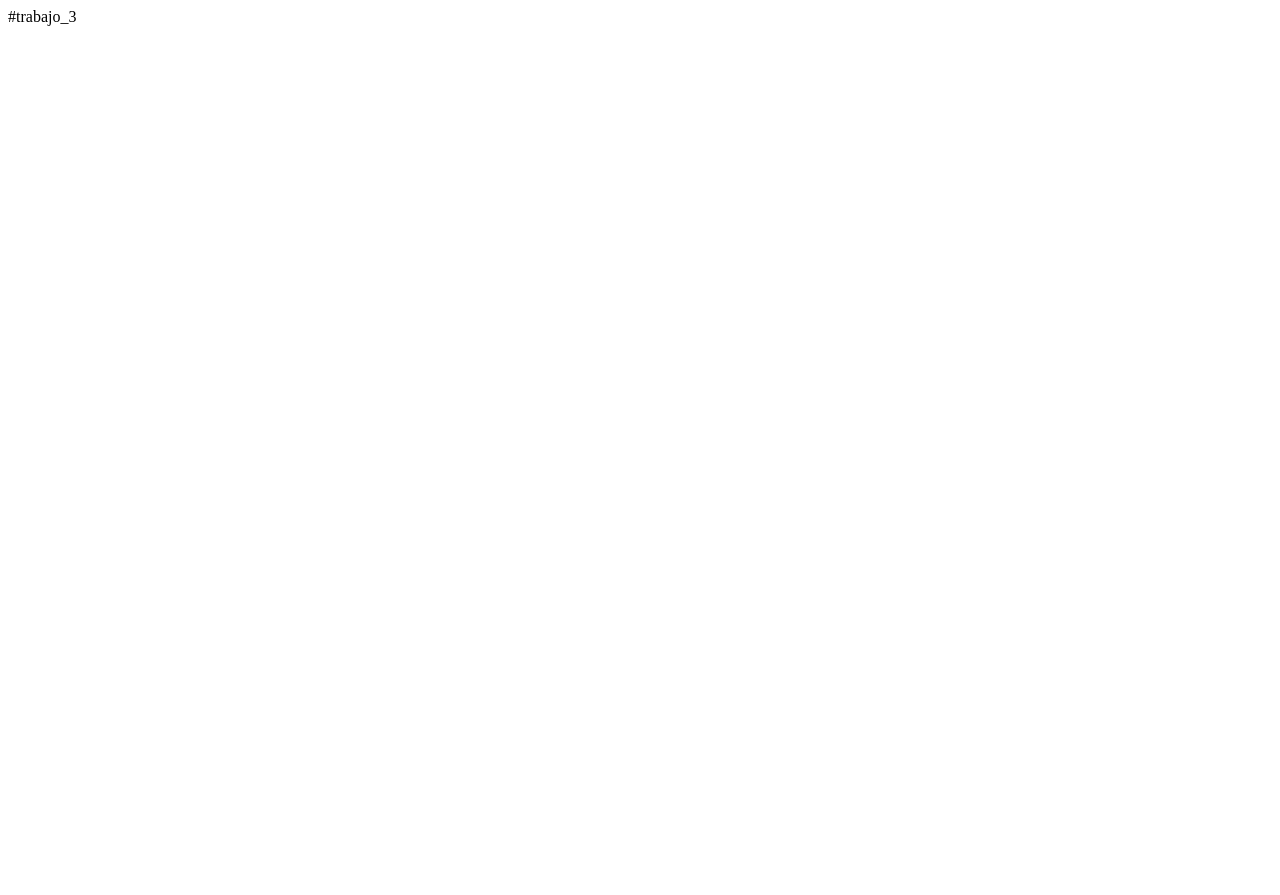
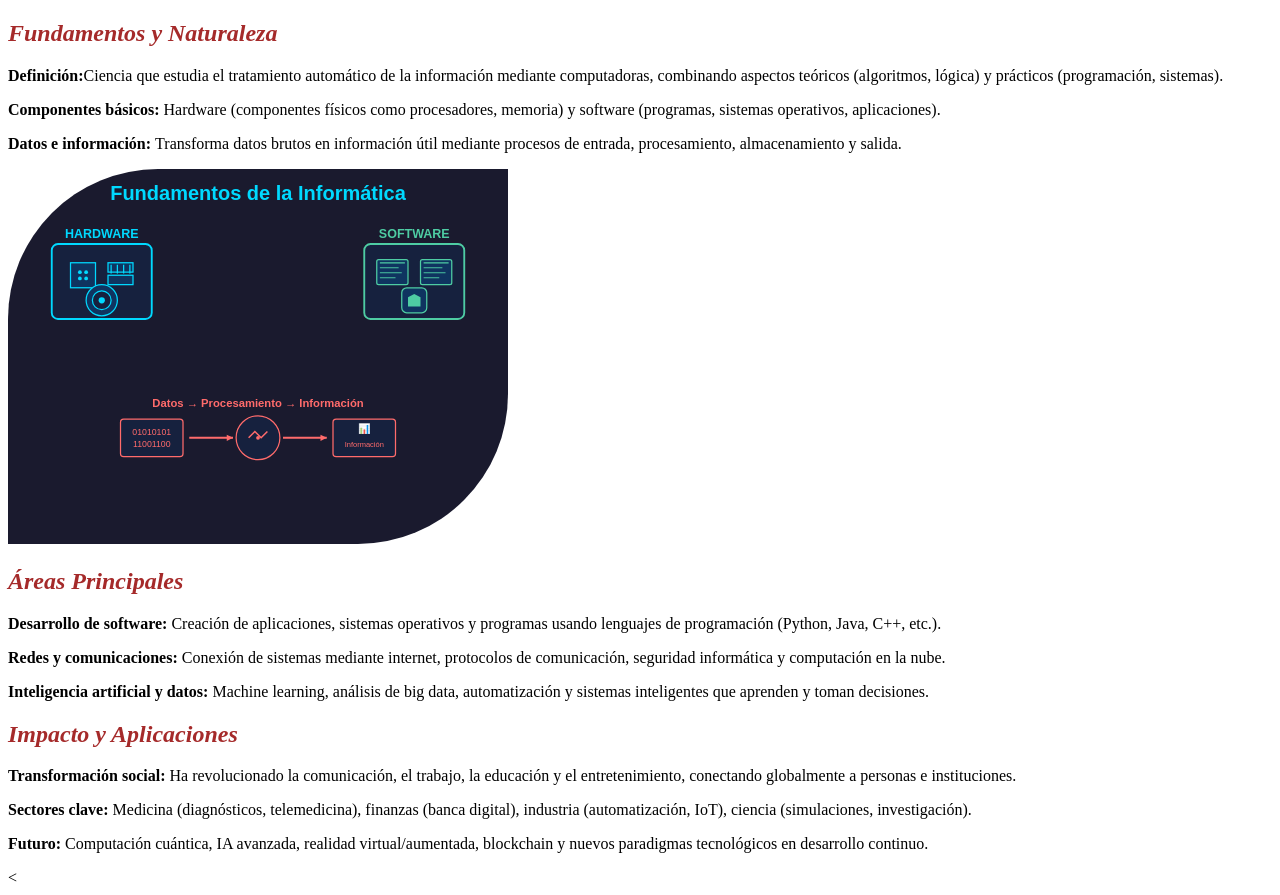
Before and after one commit to tejeeeedor/trabajo_3, a plain HTML site: page index.html in a window 1280 px wide. Before the commit the page ends 800 px from the top, so only its background shows below. Drawn offline with Linux system fonts and the light colour scheme.

Commit message:
desarrollo

```diff
--- a/index.html
+++ b/index.html
@@ -1 +1,42 @@
-#trabajo_3
+<!DOCTYPE html>
+
+<title>Informática</title>
+<head><link rel="stylesheet" href="style.css"</head>
+<body>
+    <h2 class="h2">Fundamentos y Naturaleza</h2>
+
+    <p><strong>Definición:</strong>Ciencia que estudia el tratamiento automático de la información mediante computadoras, combinando aspectos teóricos (algoritmos, lógica) y prácticos (programación, sistemas).</p>
+    <p><strong>Componentes básicos: </strong>Hardware (componentes físicos como procesadores, memoria) y software (programas, sistemas operativos, aplicaciones).</p>
+    <p><strong>Datos e información: </strong>Transforma datos brutos en información útil mediante procesos de entrada, procesamiento, almacenamiento y salida.</p>
+
+    <img id="imagen" src="informatica_fundamentos.svg">
+
+
+    <h2 class="h2">Áreas Principales</h2>
+    <p><strong>Desarrollo de software:</strong> Creación de aplicaciones, sistemas operativos y programas usando lenguajes de programación (Python, Java, C++, etc.).</p>
+        <p><strong>Redes y comunicaciones:</strong> Conexión de sistemas mediante internet, protocolos de comunicación, seguridad informática y computación en la nube.</p>
+            <p><strong>Inteligencia artificial y datos:</strong> Machine learning, análisis de big data, automatización y sistemas inteligentes que aprenden y toman decisiones.</p>
+
+    <h2 class="h2">Impacto y Aplicaciones</h2>
+
+    <p><strong>Transformación social:</strong> Ha revolucionado la comunicación, el trabajo, la educación y el entretenimiento, conectando globalmente a personas e instituciones.</p>
+        <p><strong>Sectores clave:</strong> Medicina (diagnósticos, telemedicina), finanzas (banca digital), industria (automatización, IoT), ciencia (simulaciones, investigación).</p>
+            <p><strong>Futuro:</strong> Computación cuántica, IA avanzada, realidad virtual/aumentada, blockchain y nuevos paradigmas tecnológicos en desarrollo continuo.</p>
+
+<
+
+
+
+
+
+
+
+
+
+
+
+
+
+
+
+        </body>
--- /dev/null
+++ b/style.css
@@ -0,0 +1,11 @@
+#imagen{
+width: 500px;
+border-radius: 150px 0 150px 0;
+}
+
+.h2{
+color:brown;
+font-style: oblique;
+}
+
+p{}
```
Also changed, not shown: informatica_fundamentos.svg (added).
